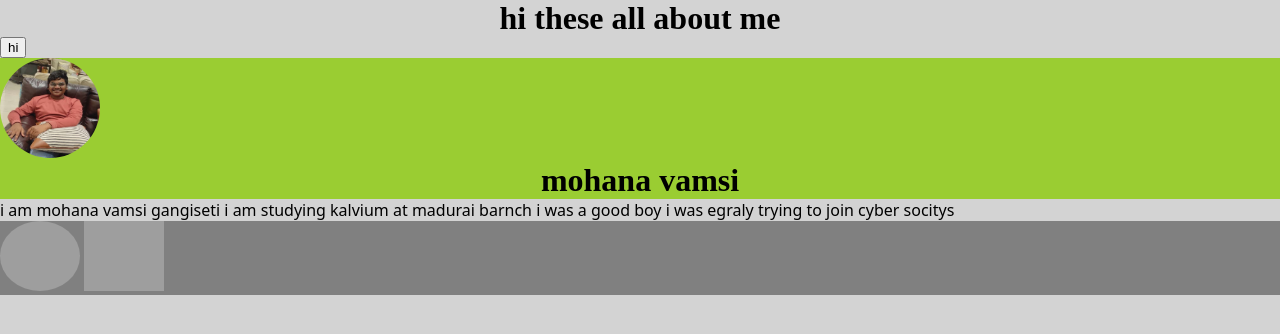
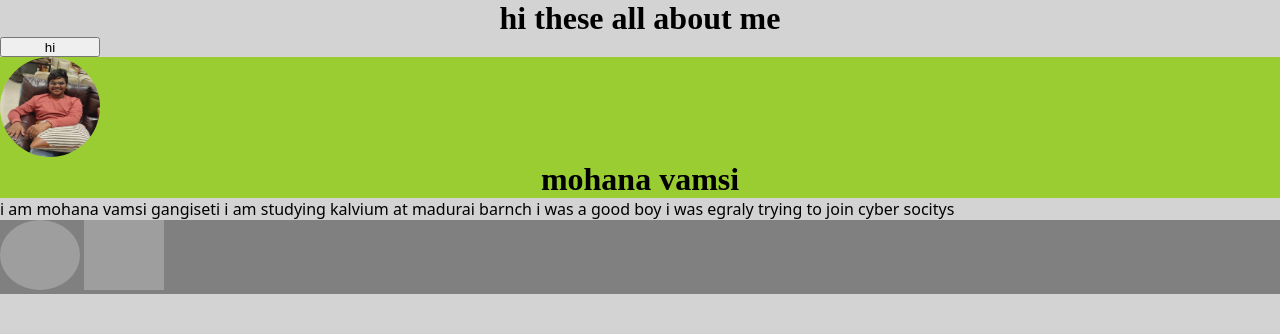
Before and after one commit to mohanavamsi0614/web2.0, a plain HTML site: page web/index.html in a window 1280 px wide. Drawn offline with Linux system fonts and the light colour scheme; grey boxes are pictures that could not be loaded.

Commit message:
Update style.css

```diff
--- a/web/style.css
+++ b/web/style.css
@@ -15,7 +15,14 @@ body{
     font-family:system-ui, -apple-system, BlinkMacSystemFont, 'Segoe UI', Roboto, Oxygen, Ubuntu, Cantarell, 'Open Sans', 'Helvetica Neue', sans-serif;
     color: black;
 }
-
+#bu{
+    width:100px;
+    height:20px;
+}
+#bu:hover{
+    background-color:green;
+    color:white;
+}
 nav{
     background-color:grey;
     margin:0px;
```
